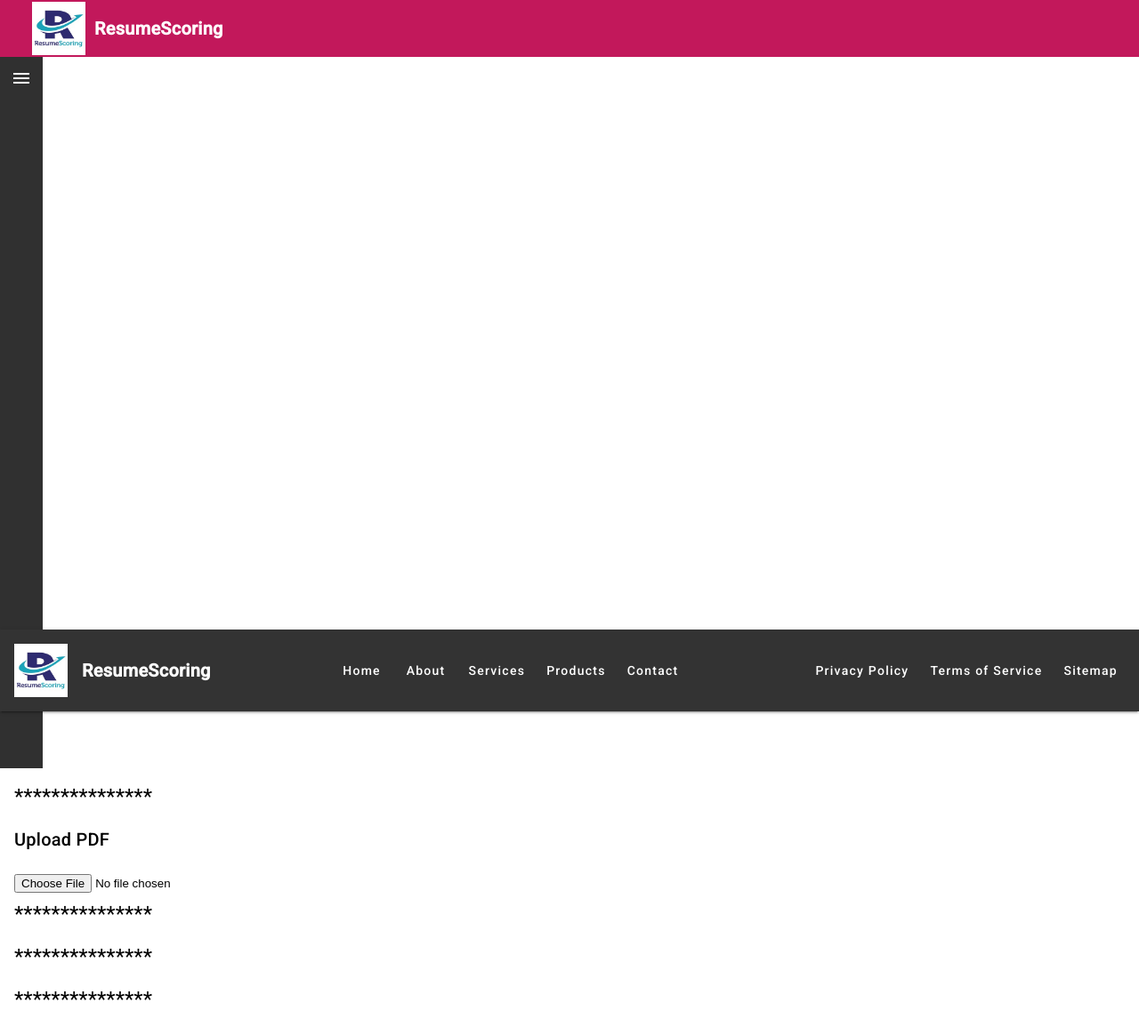
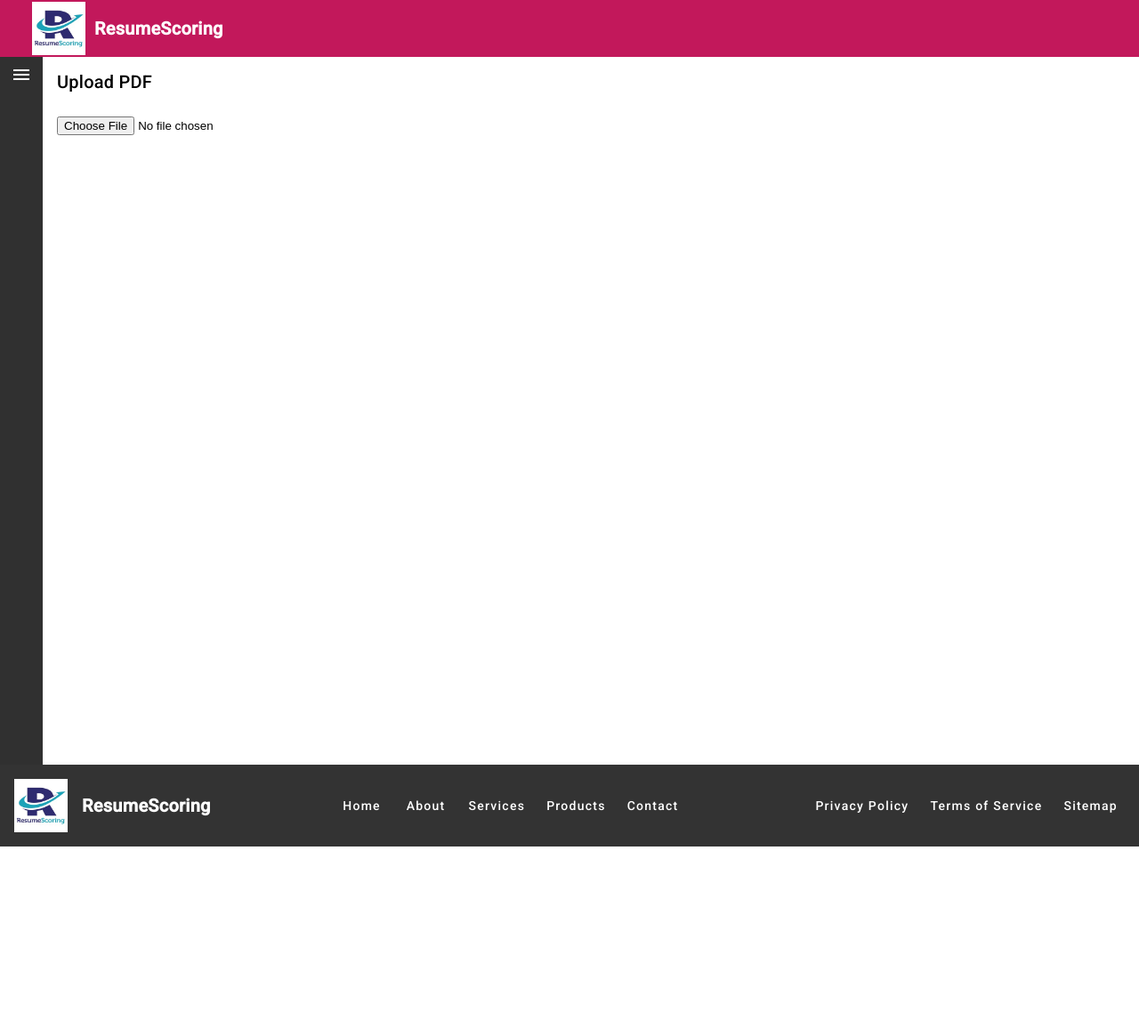
Before and after one commit to samarthjoshi99/ScoringEngineFrontEnd, an Angular app: page / in a window 1280 px wide. Shown: the top 1164 px of the page at 89% size. After the commit the page ends 952 px from the top, so only its background shows below. Built offline with nearby package versions, Linux system fonts and the light colour scheme.

Commit message:
UI Elements positioning fixed

```diff
--- a/src/app/components/FooterComponent/footer/footer.component.css
+++ b/src/app/components/FooterComponent/footer/footer.component.css
@@ -1,5 +1,4 @@
 .footer {
-  position: fixed;
   bottom: 0;
   left: 0;
   right: 0;
--- a/src/app/components/SidebarComponent/sidebar/sidebar.component.css
+++ b/src/app/components/SidebarComponent/sidebar/sidebar.component.css
@@ -1,7 +1,6 @@
 .container {
   display: flex;
   height: 100vh;
-  padding-top: 64px; /* Adjust this value based on the height of your header */
 }
 
 .sidenav-container {
@@ -14,7 +13,6 @@
   overflow-y: auto;
 }
 
-.content {
-  flex: 1 1 auto;
+.sidebar-content {
   padding: 16px;
 }
--- a/src/app/components/UploadComponent/upload-page/upload-page.component.html
+++ b/src/app/components/UploadComponent/upload-page/upload-page.component.html
@@ -1,4 +1,3 @@
-<H1>***************</H1>
 <div>
   <h2>Upload PDF</h2>
   <input type="file" (change)="onFileSelected($event)">
@@ -6,6 +5,3 @@
   <p *ngIf="uploadSuccess" class="success-message">File uploaded successfully.</p>
   <p *ngIf="uploadFailure" class="error-message">Upload failed. Please try again.</p>
 </div>
-<H1>***************</H1>
-<H1>***************</H1>
-<H1>***************</H1>
--- a/src/app/components/app component/app.component.css
+++ b/src/app/components/app component/app.component.css
@@ -1,10 +1,9 @@
 .container {
-    display: flex;
-    flex-direction: column;
-    min-height: 100vh;
-  }
+  display: flex;
+  margin-top: 60px;
+}
 
-  .content {
-    flex: 1;
-    padding: 16px;
-  }
+.main-content {
+  flex: 1;
+  padding: 16px;
+}
--- a/src/app/components/app component/app.component.html
+++ b/src/app/components/app component/app.component.html
@@ -1,8 +1,8 @@
 <app-header></app-header>
 
 <div class="container">
-    <app-sidebar></app-sidebar>
-  <div class="content">
+  <app-sidebar></app-sidebar>
+  <div class="main-content">
     <app-upload-page></app-upload-page>
     <!-- Your page content here -->
   </div>
```
